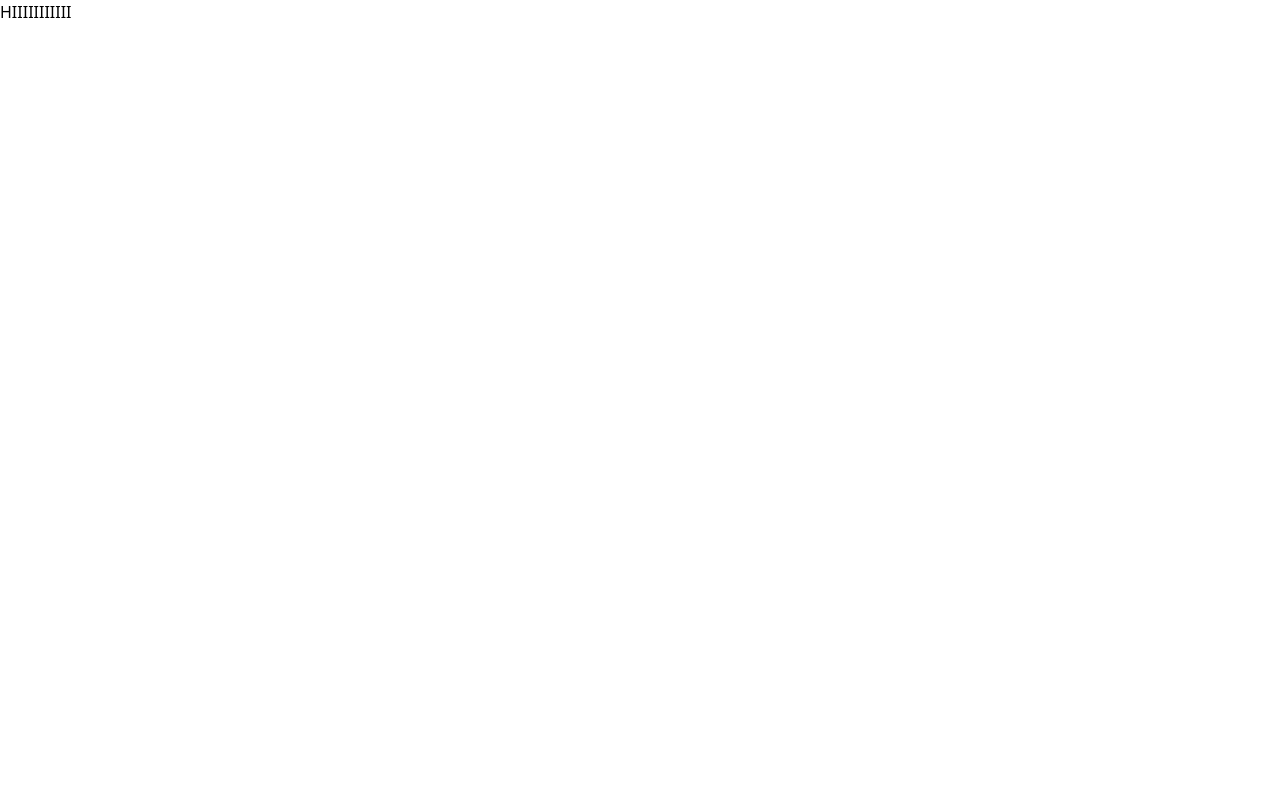
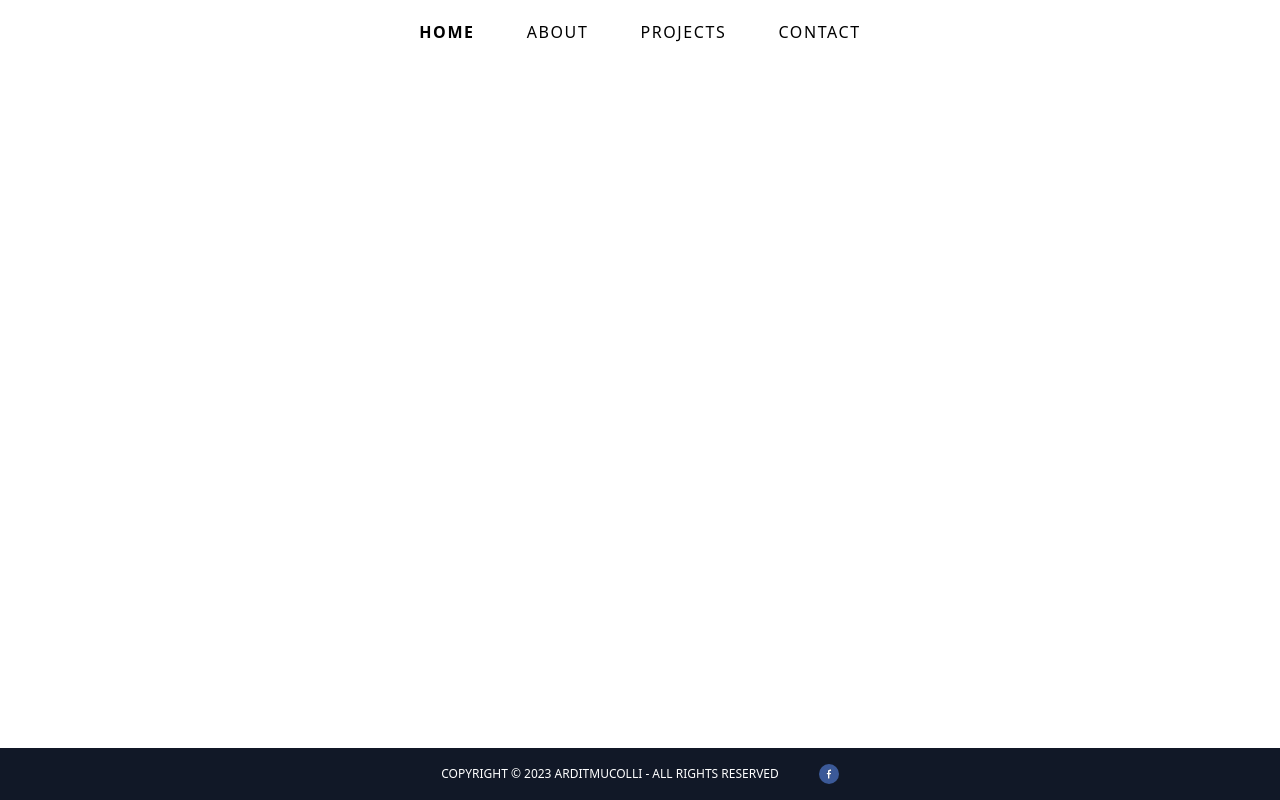
Before and after one commit to ArditMucolli/Portfolio, a Next.js app: page / in a window 1280 px wide. Built offline with nearby package versions, Linux system fonts and the light colour scheme.

Commit message:
feat: Adding schemas and the queries

```diff
--- a/app/page.tsx
+++ b/app/page.tsx
@@ -1,11 +1,14 @@
+import Footer from "@/components/footer/Footer";
+import Navbar from "@/components/navbar/Navbar";
+
 export default function Home() {
   return (
     <div className="flex flex-col min-h-screen">
-      {/* <Navbar />
-      <Main />
+      <Navbar />
+      {/*<Main />
       <Experience />
-      <Footer /> */}
-      HIIIIIIIIIII
+       */}
+      <Footer />
     </div>
   );
 }
--- /dev/null
+++ b/components/footer/Footer.tsx
@@ -0,0 +1,39 @@
+"use client";
+
+import { SocialType } from "@/types/SocialType";
+import { useState } from "react";
+import { SocialIcon } from "react-social-icons";
+// import { useData } from "@/context/DataContext";
+
+const Footer = () => {
+  const [currentYear, setCurrentYear] = useState<number>(
+    new Date().getFullYear()
+  );
+
+  //   const socialsData: SocialType[] = useData()?.socials || [];
+
+  return (
+    <footer className="bg-gray-900 text-white py-4 text-center mt-auto">
+      <div className="container mx-auto flex flex-col md:flex-row justify-center items-center space-y-2 md:space-y-0 md:space-x-5">
+        <p className="text-xs text-white md:mr-5">
+          COPYRIGHT &copy; {currentYear} ARDITMUCOLLI - ALL RIGHTS RESERVED
+        </p>
+        <div className="flex justify-center items-center space-x-2 md:space-x-3">
+          {/* {socialsData.map((social: Social, index: number) => ( */}
+          <SocialIcon
+            key={1}
+            style={{ height: 20, width: 20 }}
+            fgColor="#ffffff"
+            className="hover:scale-125 duration-200"
+            target="_blank"
+            rel="noopener noreferrer"
+            url="https://www.facebook.com/ardit.muqolli.54"
+          />
+          {/* ))} */}
+        </div>
+      </div>
+    </footer>
+  );
+};
+
+export default Footer;
--- /dev/null
+++ b/components/navbar/Navbar.tsx
@@ -0,0 +1,159 @@
+"use client";
+
+import React, { useState } from "react";
+import { usePathname } from "next/navigation";
+
+const Navbar = () => {
+  const [isMenuOpen, setIsMenuOpen] = useState(false);
+  const pathname = usePathname();
+
+  const toggleMenu = () => {
+    setIsMenuOpen(!isMenuOpen);
+  };
+
+  const closeMenu = () => {
+    setIsMenuOpen(false);
+  };
+
+  const isActive = (path: string) => pathname === path;
+
+  return (
+    <>
+      <nav className="fixed z-10 top-0 w-full bg-transparent">
+        <div className="max-w-7xl mx-auto p-5 flex items-center justify-center relative">
+          {/* Navbar links hidden on mobile */}
+          <div className="hidden lg:flex items-center font-bold space-x-4 gap-5 md:space-x-8">
+            <a
+              href="/"
+              className={`${
+                isActive("/") ? "font-bold" : "font-normal"
+              } text-black hover:text-gray-600 transition-all duration-300 ease-in-out uppercase tracking-wide md:tracking-widest text-sm md:text-base`}
+            >
+              Home
+            </a>
+            <a
+              href="/about"
+              className={`${
+                isActive("/about") ? "font-bold" : "font-normal"
+              } text-black hover:text-gray-600 transition-all duration-300 ease-in-out uppercase tracking-wide md:tracking-widest text-sm md:text-base`}
+            >
+              About
+            </a>
+            <a
+              href="/projects"
+              className={`${
+                isActive("/projects") ? "font-bold" : "font-normal"
+              } text-black hover:text-gray-600 transition-all duration-300 ease-in-out uppercase tracking-wide md:tracking-widest text-sm md:text-base`}
+            >
+              Projects
+            </a>
+            <a
+              href="/contact"
+              className={`${
+                isActive("/contact") ? "font-bold" : "font-normal"
+              } text-black hover:text-gray-600 transition-all duration-300 ease-in-out uppercase tracking-wide md:tracking-widest text-sm md:text-base`}
+            >
+              Contact
+            </a>
+          </div>
+
+          {/* Mobile menu button */}
+          <div className="lg:hidden absolute left-5">
+            <button onClick={toggleMenu} className="text-black">
+              <svg
+                className="w-6 h-6"
+                fill="none"
+                stroke="currentColor"
+                viewBox="0 0 24 24"
+                xmlns="http://www.w3.org/2000/svg"
+              >
+                <path
+                  strokeLinecap="round"
+                  strokeLinejoin="round"
+                  strokeWidth="2"
+                  d="M4 6h16M4 12h16M4 18h16"
+                ></path>
+              </svg>
+            </button>
+          </div>
+        </div>
+
+        {/* Mobile menu */}
+        <div
+          className={`fixed inset-0 z-20 transition-transform transform ${
+            isMenuOpen ? "translate-x-0" : "-translate-x-full"
+          } lg:hidden`}
+        >
+          <div
+            className="fixed inset-0 bg-black bg-opacity-50"
+            onClick={closeMenu}
+          ></div>
+          <div
+            className="relative bg-white w-64 h-full p-5 shadow-lg"
+            onClick={(e) => e.stopPropagation()}
+          >
+            <button
+              onClick={toggleMenu}
+              className="absolute top-4 right-4 text-black"
+            >
+              <svg
+                className="w-6 h-6"
+                fill="none"
+                stroke="currentColor"
+                viewBox="0 0 24 24"
+                xmlns="http://www.w3.org/2000/svg"
+              >
+                <path
+                  strokeLinecap="round"
+                  strokeLinejoin="round"
+                  strokeWidth="2"
+                  d="M6 18L18 6M6 6l12 12"
+                ></path>
+              </svg>
+            </button>
+            <nav className="flex flex-col space-y-4 mt-20 gap-5 text-center">
+              <a
+                href="/"
+                className={`${
+                  isActive("/") ? "font-bold" : "font-normal"
+                } text-black uppercase tracking-wide md:tracking-widest text-sm md:text-base`}
+                onClick={toggleMenu}
+              >
+                Home
+              </a>
+              <a
+                href="/about"
+                className={`${
+                  isActive("/about") ? "font-bold" : "font-normal"
+                } text-black hover:font-bold transition-all duration-300 ease-in-out uppercase tracking-wide md:tracking-widest text-sm md:text-base`}
+                onClick={toggleMenu}
+              >
+                About
+              </a>
+              <a
+                href="/projects"
+                className={`${
+                  isActive("/projects") ? "font-bold" : "font-normal"
+                } text-black hover:font-bold transition-all duration-300 ease-in-out uppercase tracking-wide md:tracking-widest text-sm md:text-base`}
+                onClick={toggleMenu}
+              >
+                Projects
+              </a>
+              <a
+                href="/contact"
+                className={`${
+                  isActive("/contact") ? "font-bold" : "font-normal"
+                } text-black hover:text-gray-600 transition-all duration-300 ease-in-out uppercase tracking-wide md:tracking-widest text-sm md:text-base`}
+                onClick={toggleMenu}
+              >
+                Contact
+              </a>
+            </nav>
+          </div>
+        </div>
+      </nav>
+    </>
+  );
+};
+
+export default Navbar;
--- a/package.json
+++ b/package.json
@@ -15,6 +15,7 @@
     "next-sanity": "^9.3.10",
     "react": "^18",
     "react-dom": "^18",
+    "react-social-icons": "^6.16.0",
     "sanity": "^3.46.1",
     "styled-components": "^6.1.11"
   },
--- a/sanity/schema.ts
+++ b/sanity/schema.ts
@@ -3,7 +3,7 @@ import profile from "./schemas/profile";
 import work from "./schemas/work";
 import skills from "./schemas/skills";
 import social from "./schemas/social";
-import certifications from "./schemas/certifications";
+import certifications from "./schemas/certificates";
 import projects from "./schemas/projects";
 
 export const schema: { types: SchemaTypeDefinition[] } = {
--- a/sanity/schemas/certifications.ts
+++ b/sanity/schemas/certificates.ts
@@ -1,8 +1,8 @@
 import { defineType, defineField } from "sanity";
 
 export default defineType({
-  name: "certifications",
-  title: "Certifications",
+  name: "certificates",
+  title: "Certificates",
   type: "document",
   fields: [
     defineField({
--- a/sanity/schemas/work.ts
+++ b/sanity/schemas/work.ts
@@ -1,7 +1,7 @@
 import { defineType, defineField } from "sanity";
 
 export default defineType({
-  name: "experience",
+  name: "work",
   title: "Experience",
   type: "document",
   fields: [
@@ -38,7 +38,6 @@ export default defineType({
         {
           type: "object",
           fields: [
-            { name: "title", title: "Task Title", type: "string" },
             { name: "description", title: "Task Description", type: "text" },
           ],
         },
--- a/types/ProjectType.ts
+++ b/types/ProjectType.ts
@@ -7,7 +7,6 @@ export type ProjectType = {
   description: string;
   image: string;
   _createdAt: string;
-  code: string;
   demo: string;
   tech: SkillsType[];
 };
--- a/types/SocialType.ts
+++ b/types/SocialType.ts
@@ -1,4 +1,4 @@
-export type Socials = {
+export type SocialType = {
   _id: string;
   url: string;
 };
--- a/types/WorkType.ts
+++ b/types/WorkType.ts
@@ -1,9 +1,8 @@
 export type TaskType = {
-  title: string;
   description: string;
 };
 
-export type ExperienceType = {
+export type WorkType = {
   _id: string;
   title: string;
   company: string;
```
Also changed, not shown: utils/sanity-utils.ts (added, +94 -0 lines), types/CertificateType.ts (renamed from types/CertificationType.ts), 1 other file (tests, documents, lock files or other folders).
